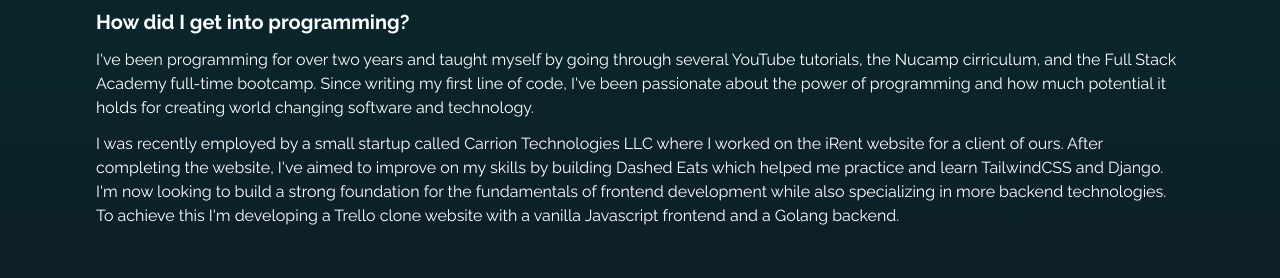
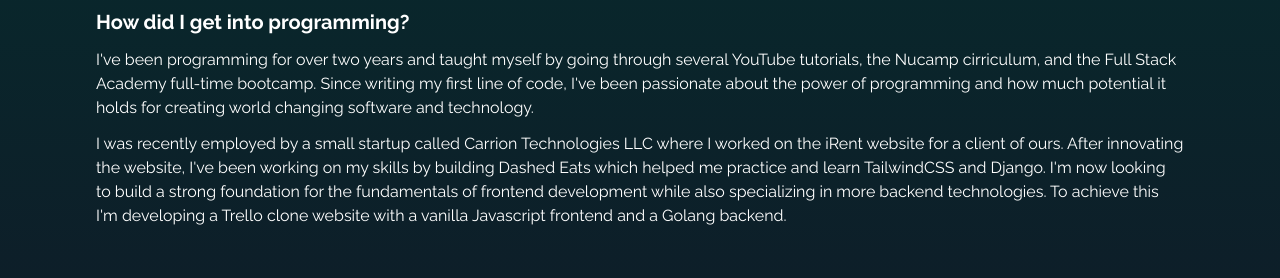
Before and after one commit to eTrejoLujano/portfolio, a React (Create React App) app: page / in a window 1280 px wide. Shown: the part 1120-1398 px from the top of the page. Built offline with nearby package versions, Linux system fonts and the light colour scheme; what taos would draw is missing.

Commit message:
about grammer fixes

```diff
--- a/public/index.html
+++ b/public/index.html
@@ -24,7 +24,7 @@
       work correctly both with client-side routing and a non-root public URL.
       Learn how to configure a non-root public URL by running `npm run build`.
     -->
-    <title>Erik Trejo Lujano</title>
+    <title>Erik Trejo</title>
   </head>
   <body>
     <noscript>You need to enable JavaScript to run this app.</noscript>
--- a/src/components/About.jsx
+++ b/src/components/About.jsx
@@ -77,7 +77,7 @@
         <p className="text-md">
           I was recently employed by a small startup called Carrion Technologies
           LLC where I worked on the iRent website for a client of ours. After
-          completing the website, I've aimed to improve on my skills by building
+          innovating the website, I've been working on my skills by building
           Dashed Eats which helped me practice and learn TailwindCSS and Django.
           I'm now looking to build a strong foundation for the fundamentals of
           frontend development while also specializing in more backend
```
